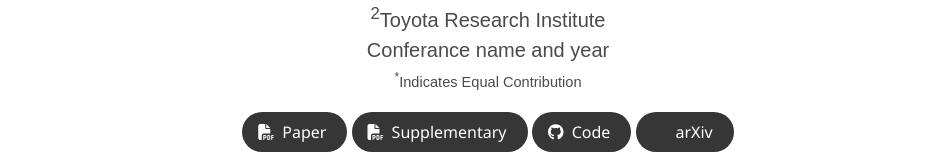
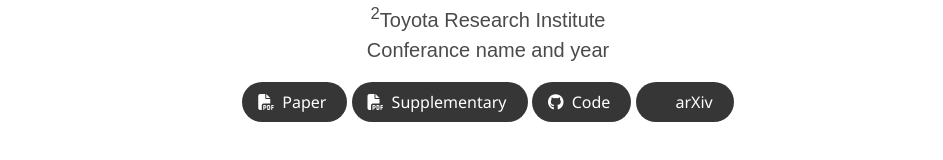
Before and after one commit to imagineforme/imagineforme.github.io, a plain HTML site: page index.html in a window 1280 px wide. Shown: the part 192-352 px from the top of the page, without its empty margins (152-1095 px from the left). Drawn offline with nearby package versions, Linux system fonts and the light colour scheme; some icons are missing; a web font is replaced by a local one.

Commit message:
Update index.html

```diff
--- a/index.html
+++ b/index.html
@@ -68,7 +68,7 @@
 
                   <div class="is-size-5 publication-authors">
                     <span class="author-block"><sup>1</sup>Purdue University<br><sup>2</sup>Toyota Research Institute<br>Conferance name and year</span>
-                    <span class="eql-cntrb"><small><br><sup>*</sup>Indicates Equal Contribution</small></span>
+<!--                     <span class="eql-cntrb"><small><br><sup>*</sup>Indicates Equal Contribution</small></span> -->
                   </div>
 
                   <div class="column has-text-centered">
```
